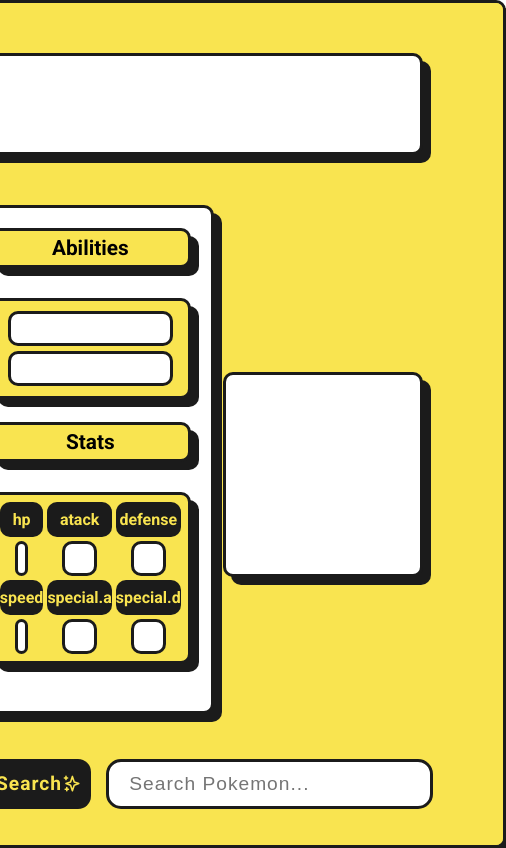
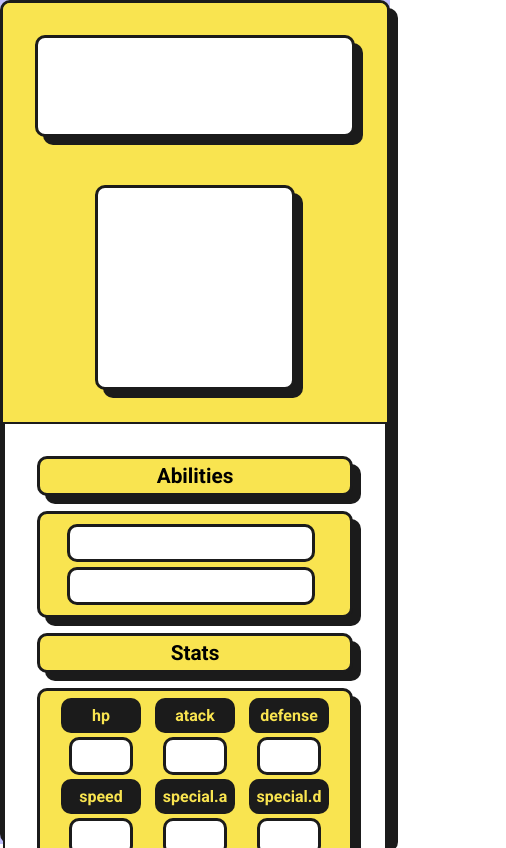
Before and after one commit to GabrielTurrillas/PokeApp, a React (Create React App) app: page / in a window 390 px wide. Shown: the whole page, 506 px wide, since content can reach past the window. Built offline with nearby package versions, Linux system fonts and the light colour scheme.

Commit message:
responsive design added

```diff
--- a/src/App.tsx
+++ b/src/App.tsx
@@ -13,9 +13,10 @@ import Button from './components/Button';
 import Input from './components/Input';
 
 const Container = styled.div`
-  height:100vh;
-  width:100vw;
+  position:fixed;
   display:flex;
+  width:100%;
+  height:100%;
   align-items: center;
   justify-content: center;
   background-color: #C1BFFA;
@@ -32,9 +33,8 @@ const App: React.FC = () => {
 
   console.log('pokemon state:', pokemonState)
   return (
-    <div>
+    <Container>
       <GlobalStyles />
-      <Container>
       {pokemonState.pokemon?.id ?
         <Layout
           title={<Title name={pokemonState.pokemon.name} />}
@@ -55,7 +55,6 @@ const App: React.FC = () => {
         />
       }
     </Container>
-    </div>
   );
 }
 
--- a/src/components/InfoSection/index.tsx
+++ b/src/components/InfoSection/index.tsx
@@ -1,6 +1,7 @@
 import React from 'react';
 import styled from 'styled-components';
 import { PokemonType } from '../../actions/PokemonActionTypes'
+import { device } from '../../styles/sizes'
 
 interface InfoSectionI {
   abilities?: PokemonType['abilities']
@@ -8,7 +9,9 @@ interface InfoSectionI {
 }
 
 const Card = styled.div`
-  display:grid;
+  display:flex;
+  flex-direction:column;
+  justify-items:center;
   box-shadow: .5rem .5rem #1b1b1b;
   font-family:'Roboto', sans-serif;
   border-radius:10px;
@@ -20,11 +23,18 @@ const Container = styled(Card)`
   background-color: white;
   font-size: 1.3rem;
   width:100%;
+  height:fit-content;
   grid-row-gap: 15px;
   align-items:start;
-  padding-left:20px;
-  padding-right:20px;
-  padding-top:20px;
+  padding-left:2rem;
+  padding-right:2rem;
+  padding-top:2rem;
+  padding-bottom:2rem;
+  @media ${device.mobileM}{
+    border-radius:0;
+    box-shadow:none;
+    border:2px solid #1b1b1b;
+  }
   `
 
 const Zone = styled(Card)`
@@ -32,6 +42,7 @@ const Zone = styled(Card)`
 `
 
 const AbilityZone = styled(Zone)`
+  width:100%;
   display:grid;
   grid-row-gap: 5px;
   padding-top:10px;
@@ -40,33 +51,40 @@ const AbilityZone = styled(Zone)`
 
 
 const Title = styled(Zone)`
-justify-content: center;
+  width:100%;
+  justify-content: center;
   align-items: center;
   height: 40px;
 `
 
 const StatsCard = styled(Card)`
+  display:grid;
   grid-template-rows: repeat(2, 1fr);
   grid-template-columns: repeat(3, 1fr);
   background-color:#F9E450;
   grid-gap: 4px;
   padding-top:7px;
   padding-bottom:7px;
-  padding-left:7px;
-  padding-right:7px;
+  padding-left:1rem;
+  padding-right:1rem;
+  @media ${device.mobileL}{
+    width:100%;
+  }
 `
 
 const Textbox = styled.div`
   display:flex;
   border:3px solid #1b1b1b;
   height:35px;
+  width:80%;
   color: #1b1b1b;
   background-color: white;
   border-radius:10px;
   justify-content:center;
   align-items:center;
-  margin-left:15px;
-  margin-right:15px;
+  margin-left:.5rem;
+  margin-right:1rem;
+  padding:1rem;
 `
 
 const StatCell = styled.div`
@@ -78,6 +96,7 @@ const StatCell = styled.div`
 const StatsName = styled.div`
   display:flex;
   align-items:center;
+  width:5rem;
   justify-content:center;
   background-color: #1b1b1b;
   border-radius:10px;
--- a/src/components/Layout/index.tsx
+++ b/src/components/Layout/index.tsx
@@ -1,5 +1,6 @@
 import React from 'react'
 import styled from 'styled-components';
+import { device } from '../../styles/sizes'
 
 type rgbType = [number, number, number]
 
@@ -11,6 +12,7 @@ interface LayoutI {
   button: React.ReactNode;
   input: React.ReactNode;
 }
+
 
 const Container = styled.div<{
   backgroundColor: rgbType
@@ -30,6 +32,15 @@ const Container = styled.div<{
   border-radius:10px;
   box-shadow: .5rem .5rem #1b1b1b;
   font-family: 'Roboto', sans-serif;
+  @media ${device.tablet}{
+    grid-template-rows: 1fr 8fr 2fr;
+    width:100vw;
+    height:100vh;
+  }
+  @media ${device.mobileL}{
+    grid-template-columns: 1fr;
+    grid-template-rows: repeat(4, 1fr)
+  }
   `
 
 const Zone = styled.div<{
@@ -47,36 +58,73 @@ const TopZone = styled(Zone)`
   grid-column-end:-1;
   border-top-left-radius: 7px;
   border-top-right-radius: 7px;
-  padding-left:80px;
-  padding-right:80px;
-  padding-top:50px;
-  padding-bottom:50px;
+  padding-left:5rem;
+  padding-right:5rem;
+  padding-top:3rem;
+  padding-bottom:3rem;
+  @media ${device.tablet}{
+    padding-left:2rem;
+    padding-right:2rem;
+  }
+  @media ${device.mobileL}{
+    grid-template-columns: 1fr;
+    grid-template-rows: repeat(4, 1fr);
+    padding-top:2rem;
+    padding-bottom:1rem;
+  }
 `
 
 const LeftZone = styled(Zone)`
   display: flex;
-  padding-left:80px;
-  padding-bottom:30px;
+  padding-left:5rem;
+  @media ${device.tablet}{
+    align-items:center;
+    padding-left:2rem;
+  }
+  @media ${device.mobileL}{
+    padding-right: 2rem;
+    padding-bottom: 2rem;
+  }
+  @media ${device.mobileM}{
+    padding-right: 0rem;
+    padding-left:0rem;
+  }
   `
 
 const RightZone = styled(Zone)`
   display:flex;
   align-items:center;
   justify-content:end;
-  padding-right:80px;
+  padding-right:5rem;
+  @media ${device.tablet}{
+    padding-right:2rem;
+  }
+  @media ${device.mobileL}{
+    grid-row-start:2;
+    grid-row-end:3;
+    padding:2rem 0rem;
+    justify-content: center;
+  }
   `
 
 const BottomZone = styled(Zone)`
   display: flex;
   justify-content: start;
   align-items: start;
-  padding-top: 15px;
-  padding-left: 80px;
   grid-column-start: 1;
   grid-column-end: -1;
   border-bottom-left-radius: 7px;
   border-bottom-right-radius: 7px;
-  padding-right:70px;
+  padding-left: 5rem;
+  padding-right:5rem;
+  @media ${device.tablet}{
+    padding-left: 2rem;
+    padding-right:2rem;
+    align-items: center;
+  }
+  @media ${device.mobileL}{
+    padding:0rem 2rem;
+  }
   `
 
 
--- /dev/null
+++ b/src/styles/sizes.tsx
@@ -0,0 +1,20 @@
+const size = {
+  mobileS: '320px',
+  mobileM: '425px',
+  mobileL: '663px',
+  tablet: '768px',
+  laptop: '1024px',
+  laptopL: '1440px',
+  desktop: '2560px'
+}
+
+export const device = {
+  mobileS: `(max-width: ${size.mobileS})`,
+  mobileM: `(max-width: ${size.mobileM})`,
+  mobileL: `(max-width: ${size.mobileL})`,
+  tablet: `(max-width: ${size.tablet})`,
+  laptop: `(max-width: ${size.laptop})`,
+  laptopL: `(max-width: ${size.laptopL})`,
+  desktop: `(max-width: ${size.desktop})`,
+  desktopL: `(max-width: ${size.desktop})`
+};
```
Also changed, not shown: src/styles/global.ts (line endings or trailing spaces). Lines whose indentation alone changed are shown as unchanged.
